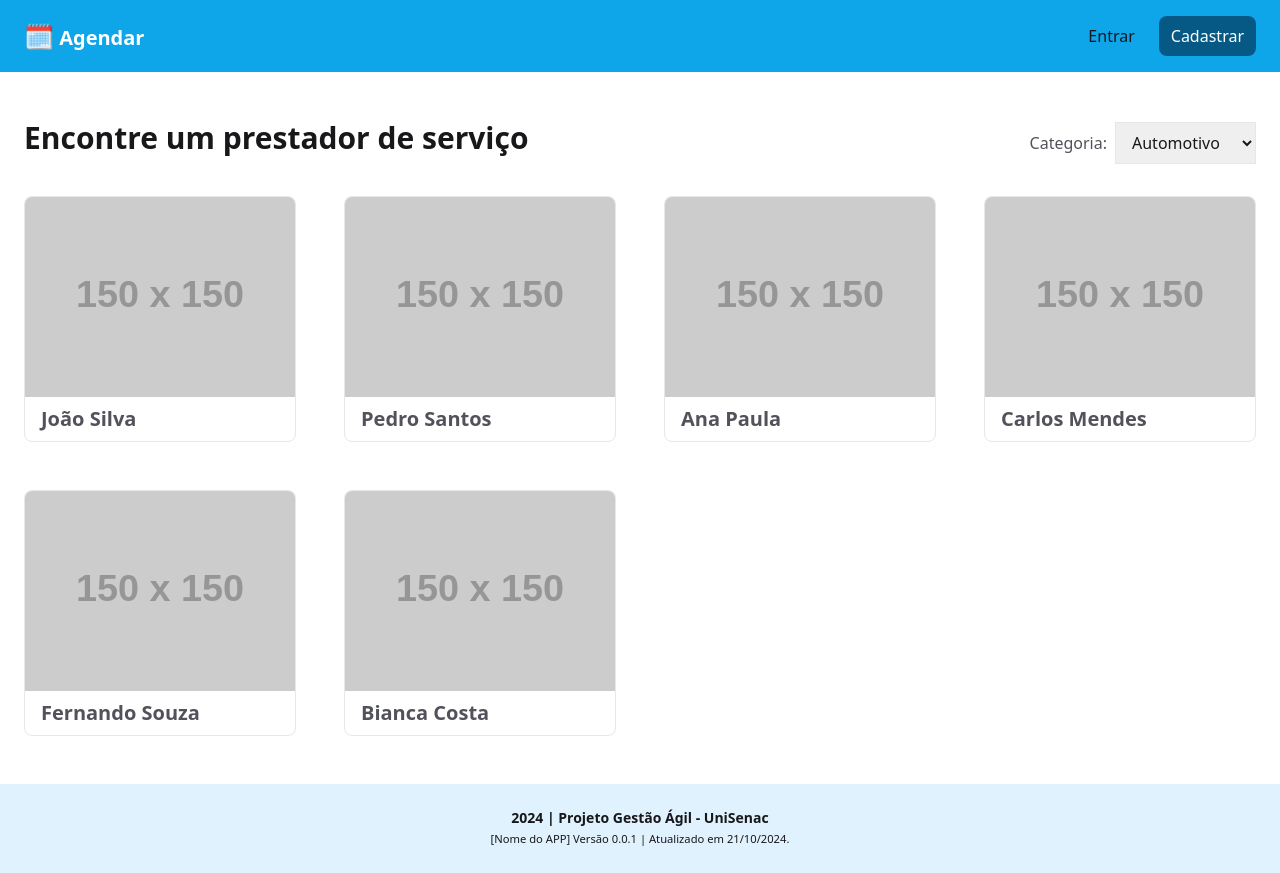
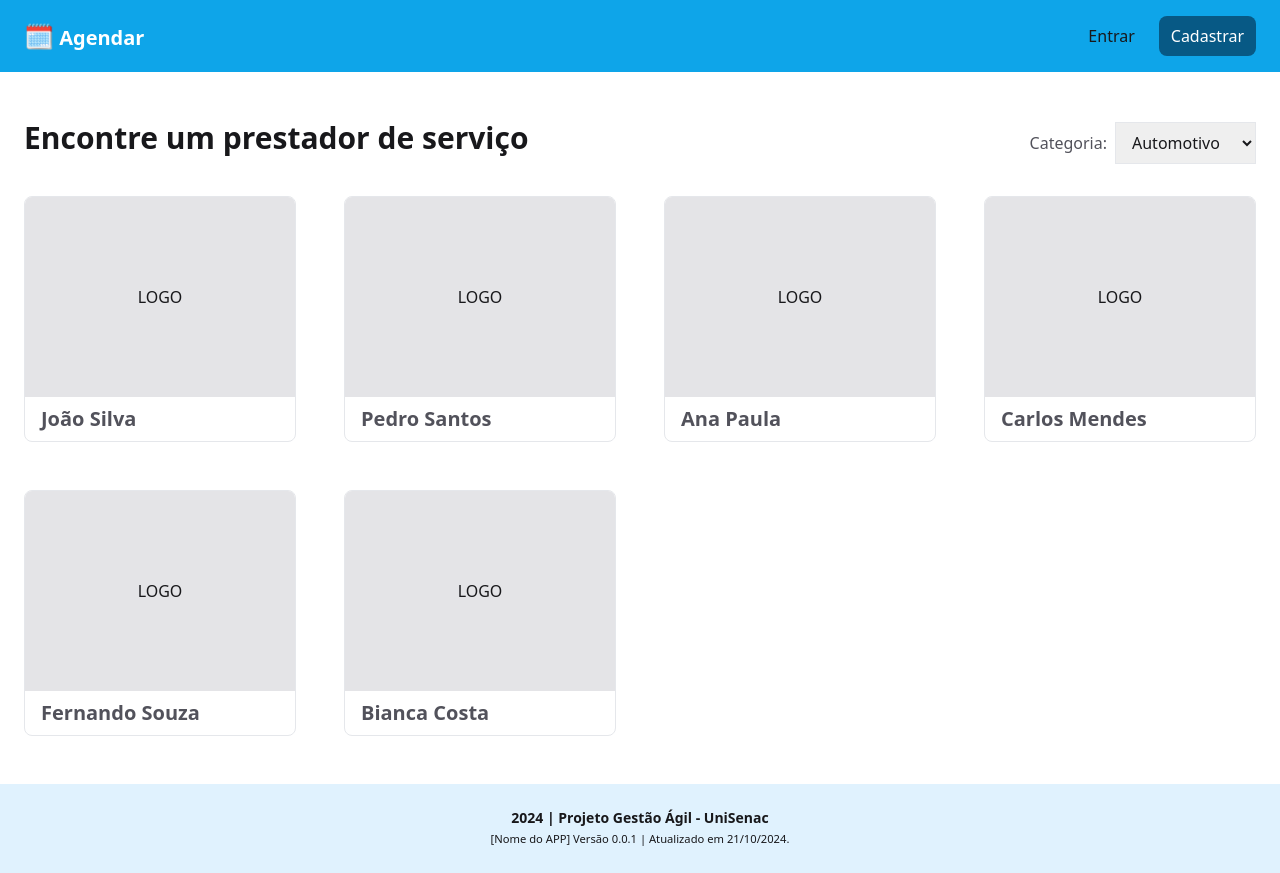
Before and after one commit to marcelopoars/projeto-front-senac, a Next.js app: page /prestadores in a window 1280 px wide. Built offline with nearby package versions, Linux system fonts and the light colour scheme.

Commit message:
refactor: remove unused code

```diff
--- a/src/app/prestadores/components/service-providers-card/service-providers-card.tsx
+++ b/src/app/prestadores/components/service-providers-card/service-providers-card.tsx
@@ -1,4 +1,3 @@
-import Image from "next/image";
 import Link from "next/link";
 
 interface ServiceProviderProps {
@@ -6,19 +5,15 @@ interface ServiceProviderProps {
   image: string;
 }
 
-export function ServiceProvidersCard({ image, name }: ServiceProviderProps) {
+export function ServiceProvidersCard({ name }: ServiceProviderProps) {
   return (
     <Link
       href="/prestador"
       className="group inline-block border rounded-lg overflow-hidden w-full hover:border-sky-500 transition"
     >
-      <Image
-        src={image}
-        alt={name}
-        width={150}
-        height={200}
-        className="w-full h-[200px] object-cover group-hover:opacity-80 transition"
-      />
+      <div className="w-full h-[200px] bg-zinc-200 flex items-center justify-center group-hover:opacity-80 transition">
+        LOGO
+      </div>
       <header className="py-2 px-4">
         <h2 className="font-semibold text-xl text-zinc-600 group-hover:text-sky-500 transition">
           {name}
```
